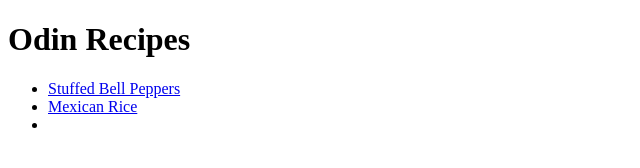
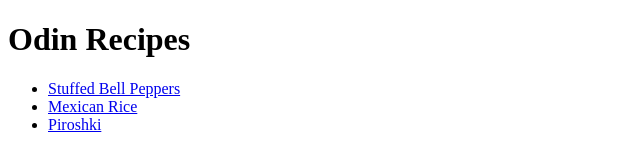
Before and after one commit to growingflower/odin-recipes, a plain HTML site: page index.html in a window 1280 px wide. Shown: the full height of the page, 0-640 px from the left. Drawn offline with Linux system fonts and the light colour scheme.

Commit message:
clean final recipes touch up

```diff
--- a/index.html
+++ b/index.html
@@ -11,7 +11,7 @@
         <ul>
             <li><a href="./recipes/stuffed_bell_peppers.html">Stuffed Bell Peppers</a></li>
             <li><a href="./recipes/mexican-rice.html">Mexican Rice</a></li>
-            <li><a href="./recipes/piroshki.html"></a></li>
+            <li><a href="./recipes/piroshki.html">Piroshki</a></li>
         </ul>
 </body>
 </html>
```
Also changed, not shown: recipes/piroshki.html (+1 -1 lines).
